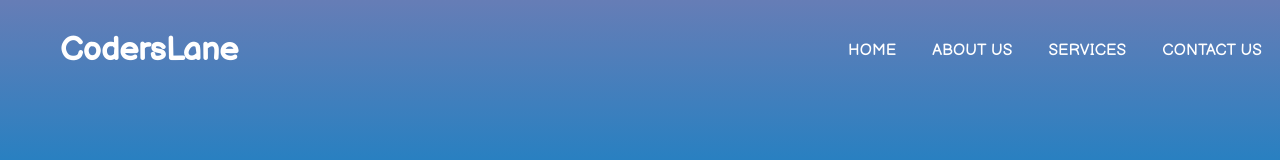
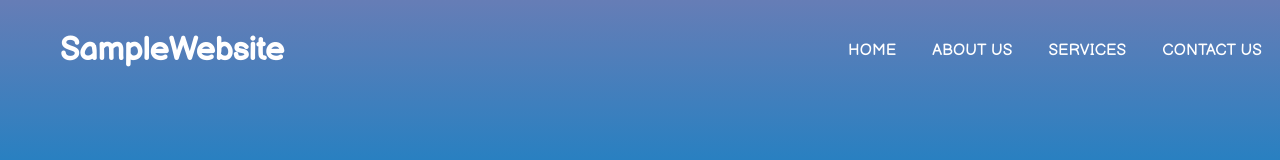
Before and after one commit to Priyanshu-CODERX/samplewebsite, a plain HTML site: page index.html in a window 1280 px wide. Shown: the top 160 px of the page. Drawn offline with Linux system fonts and the light colour scheme.

Commit message:
Update index.html

```diff
--- a/index.html
+++ b/index.html
@@ -13,7 +13,7 @@
 		<header>
 			<div class="main-header">
 				<div class="logo">
-					<h1>CodersLane</h1>
+					<h1>SampleWebsite</h1>
 				</div>
 				<nav>
 					<a href="@">home</a>
```
